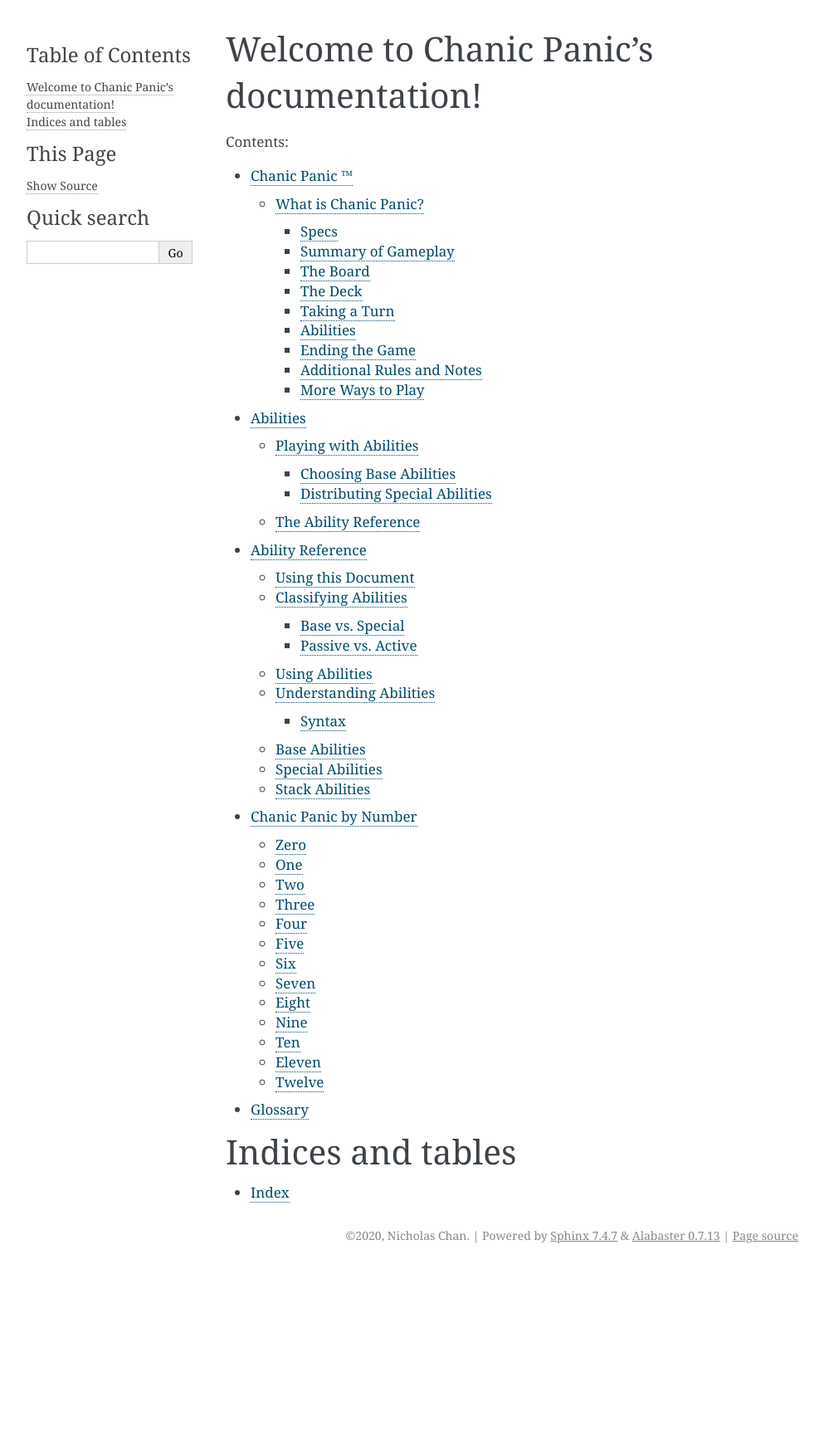
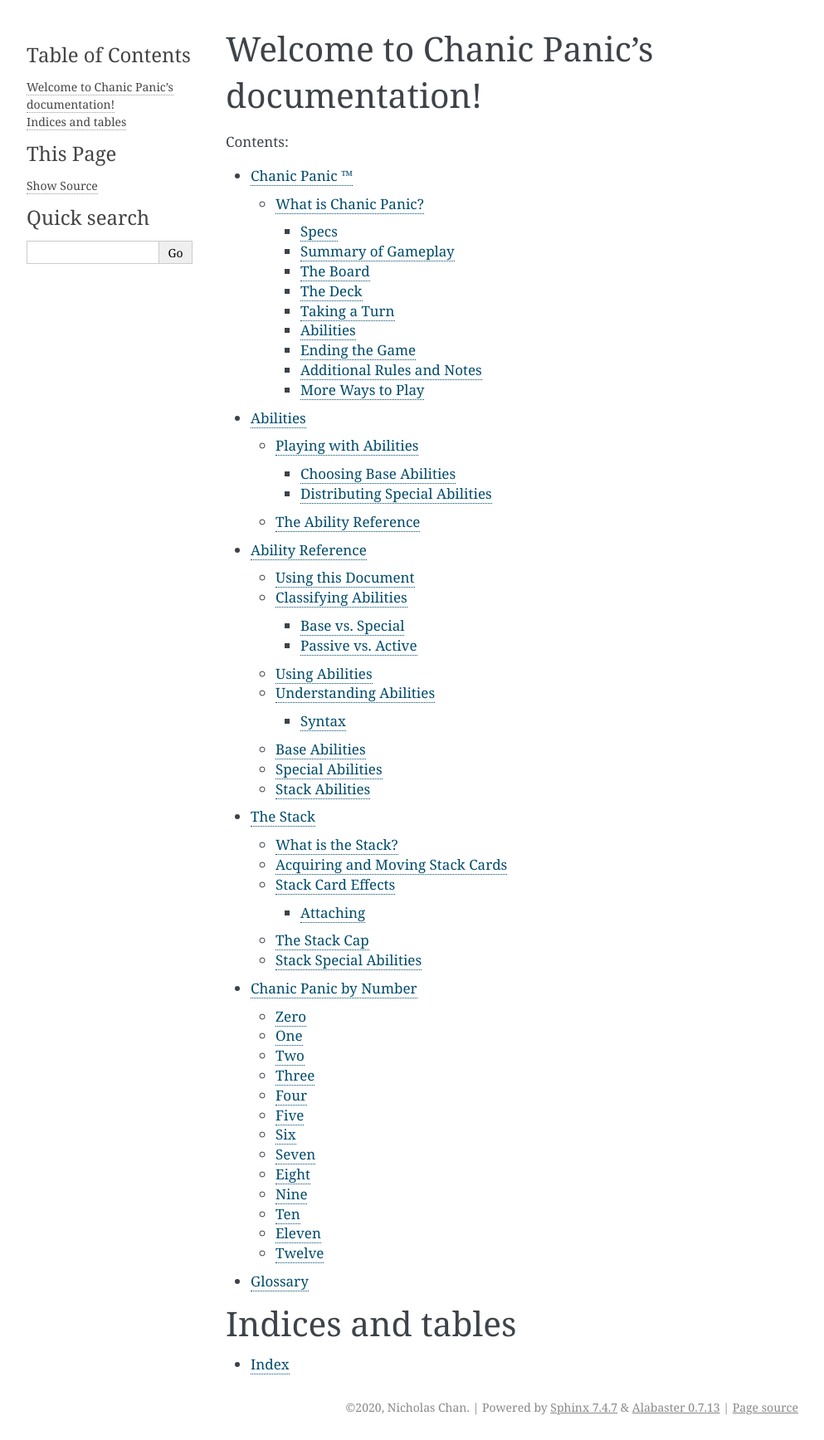
Before and after one commit to chanicpanic/reference, a Sphinx documentation site: the page built from source/index.rst, in a window 1280 px wide. Shown: the whole page at 83% size, without its empty margins (148-1141 px from the left). Built offline with Sphinx 7.4.7, drawn with Linux system fonts in a browser that asks for light colours; before the commit the page ends 1528 px from its top, so only the background shows below that; some of the changed lines change nothing that is shown.

Commit message:
started the page on the stack

```diff
--- a/source/ability_reference.rst
+++ b/source/ability_reference.rst
@@ -538,5 +538,11 @@
     shuffled into the deck. While a player is looking at the cards, they
     are still considered to be in the deck.
 
+.. _stack_abilities:
+
 Stack Abilities
 ***************
+
+This section covers abilities that are only relevant when playing with the
+Stack. See the Stack. When using these special abilities, mix them in with the
+others.
--- a/source/index.rst
+++ b/source/index.rst
@@ -13,6 +13,7 @@
    instructions
    abilities
    ability_reference
+   stack
    by_number
    glossary
 
--- /dev/null
+++ b/source/stack.rst
@@ -0,0 +1,72 @@
+
+The Stack
+#########
+
+What is the Stack?
+******************
+
+The Stack is a new Chanic Panic mechanic that enhances gameplay and adds
+new strategies.
+
+At its core, the Stack is a pile of face-down cards. Each players owns a
+personal Stack. Cards in the Stack are called Stack Cards, and they retain
+this classification until they are discarded. Stack Cards have passive as
+well as active effects. The value of a Stack Card is irrelevant as each
+Stack Card is worth the same as any other.
+
+Acquiring and Moving Stack Cards
+********************************
+
+- Each turn, a player may move 1 card from the hand to the Stack.
+- When the *Ally* ability is used, the recipient of the card may choose to
+  add it to the Stack.
+- Stack Cards may not be played, nor moved to the hand.
+
+Stack Card Effects
+******************
+
+- At the start of you Point Phase: Gain 1 point for each card in your Stack.
+- When you play a Utility Card: You may attach any number of cards from your
+  Stack to it; Beginning at the end of the turn, that card's value is
+  increased by 2 for each Stack Card attached to it.
+- When you hold fewer than 2 cards: You may discard 1 card from your Stack:
+  Draw 2 cards.
+- Each Stack Card you own gives you 1 Presence at the start of your turn.
+- When satisfying an ability activation requirement that requires a constant
+  number of discards, you may discard cards from your Stack as well as from
+  your hand when the following conditions are satisfied:
+
+  - The discard is part of an activation requirement.
+  - The discard applies to cards from your hand.
+  - The number of discards required is constant.
+  - No attributes of the discarded card are relevant in the ability.
+
+An effect of a Stack Card may not be activated the same turn it is added to
+the Stack.
+
+**Expand on this**
+
+Attaching
+=========
+
+- When a Stack card is attached to a Utility Card, it is moved from the Stack
+  to the board and placed face-down horizontally underneath the card to which
+  it is attached.
+- A Stack Card may not be moved once attached.
+- When the card to which a Stack Card is attached is destroyed or discarded,
+  so is the Stack Card.
+- When the card to which a Stack Card is returned to the hand, the Stack Card
+  is returned to the Stack.
+
+The Stack Cap
+*************
+
+5 Stack Cards; A player may not own more than 5 Stack Cards. This is the sum
+of the number of cards in the Stack and the number of attached Stack Cards
+on the board.
+
+Stack Special Abilities
+***********************
+
+When playing with the Stack, there are a few new special abilities available.
+See :ref:`stack_abilities` for more.
```
